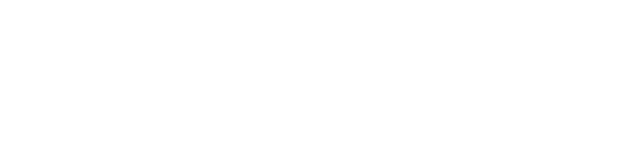
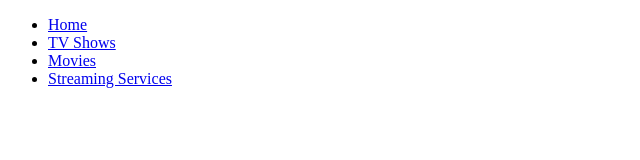
Before and after one commit to betterprofessorteam/Web-UI-Jarvise, a plain HTML site: page Index.html in a window 1280 px wide. Shown: the whole page, without its empty margins (0-640 px from the left). Drawn offline with Linux system fonts and the light colour scheme.

Commit message:
nav addition.

```diff
--- a/Index.html
+++ b/Index.html
@@ -10,7 +10,13 @@
         <link rel="stylesheet" href="">
     </head>
     <body>
-
+        <nav>
+            <ul>
+                <li><a href="#">Home</a></li>
+                <li><a href="#">TV Shows</a></li>
+                <li><a href="#">Movies</a></li>
+                <li><a href="#">Streaming Services</a></li>
+            </ul>
 
     </body>
 </html>
```
